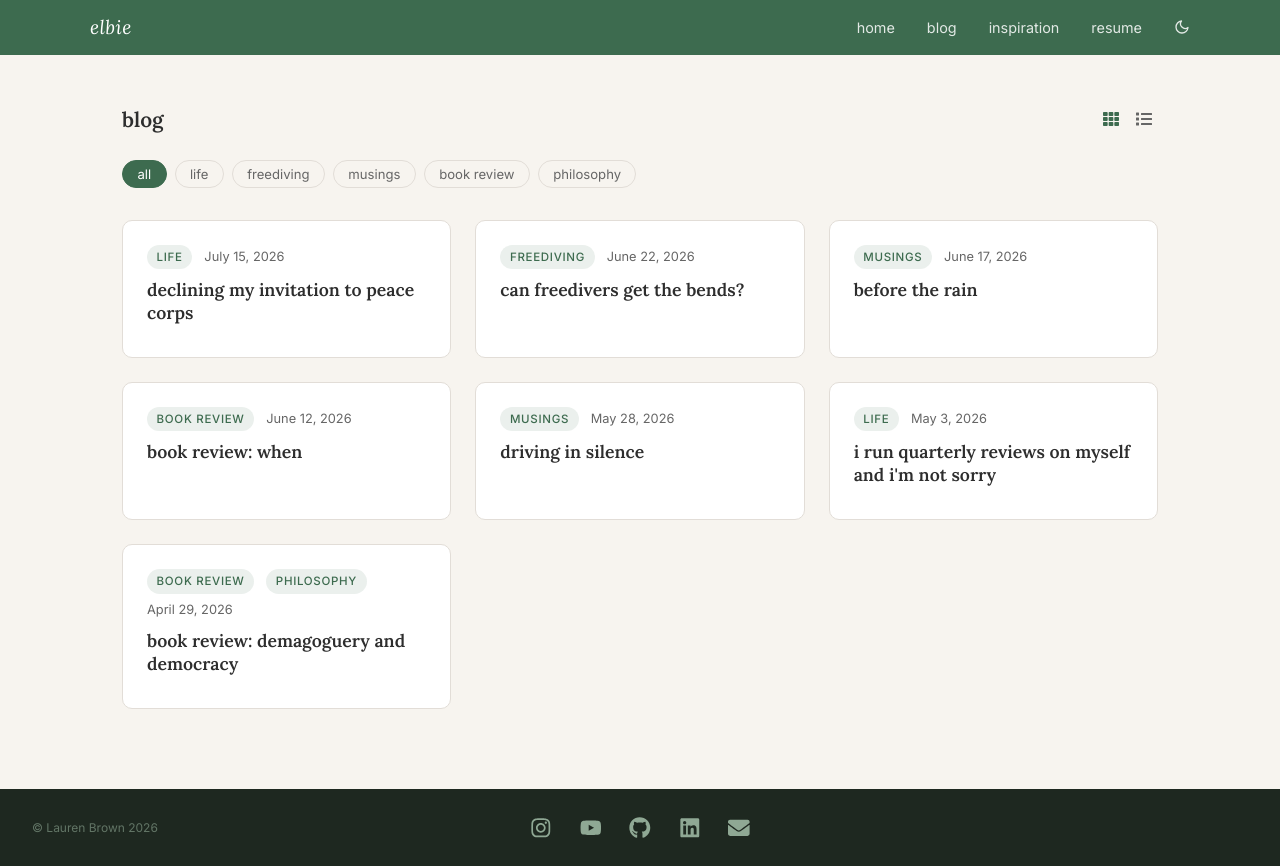
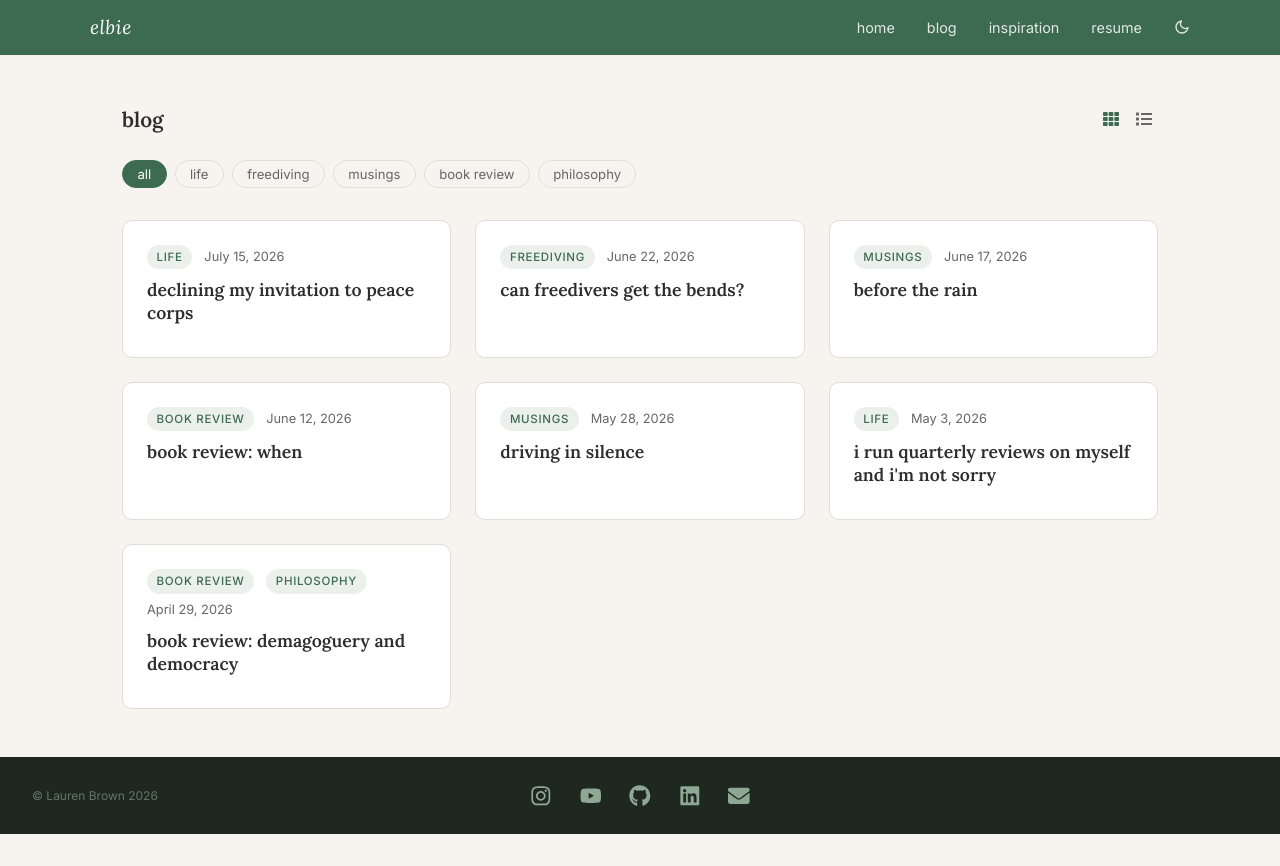
Before and after one commit to lbrown98/elbie-web, a React (Vite) app: page /blog in a window 1280 px wide. After the commit the page ends 834 px from the top, so only its background shows below. Built offline with nearby package versions, Linux system fonts and the light colour scheme.

Commit message:
formatting

```diff
--- a/src/pages/BlogList.css
+++ b/src/pages/BlogList.css
@@ -1,7 +1,7 @@
 .blog-list {
   max-width: 1100px;
   margin: 0 auto;
-  padding: 3rem 2rem 5rem;
+  padding: 3rem 2rem 3rem;
 }
 
 .blog-list-header {
--- a/src/pages/BlogPost.css
+++ b/src/pages/BlogPost.css
@@ -1,7 +1,7 @@
 .blog-post {
   max-width: 720px;
   margin: 0 auto;
-  padding: 3rem 2rem 5rem;
+  padding: 3rem 2rem 3rem;
 }
 
 .blog-post-not-found {
```
